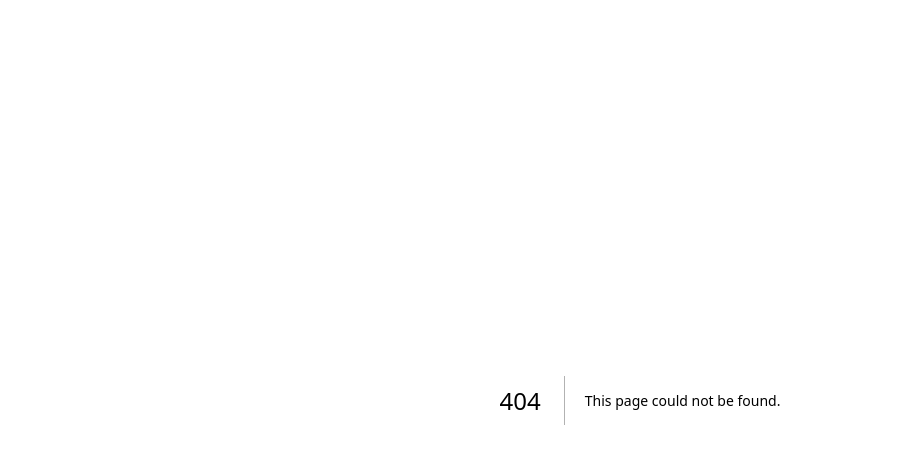
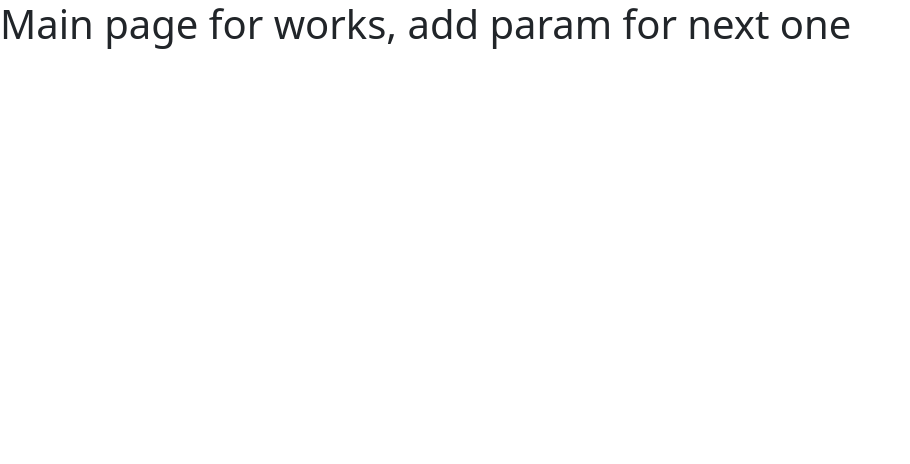
Before and after one commit to nikolastoj95/BTI425-WebProgramming_Apps_Services, a Next.js app in the folder assignments/dev/assign1/assignment1-app/: page /works in a window 1280 px wide. Before the commit this address had no page. Shown: the top 464 px of the page, without its empty margins (0-910 px from the left). Built offline with nearby package versions, Linux system fonts and the light colour scheme.

Commit message:
inital commit, for work route home page

```diff
--- /dev/null
+++ b/assignments/dev/assign1/assignment1-app/pages/works/index.js
@@ -0,0 +1,3 @@
+export default function WorksMain(){
+    return <><h1>Main page for works, add param for next one </h1></>
+}
```
